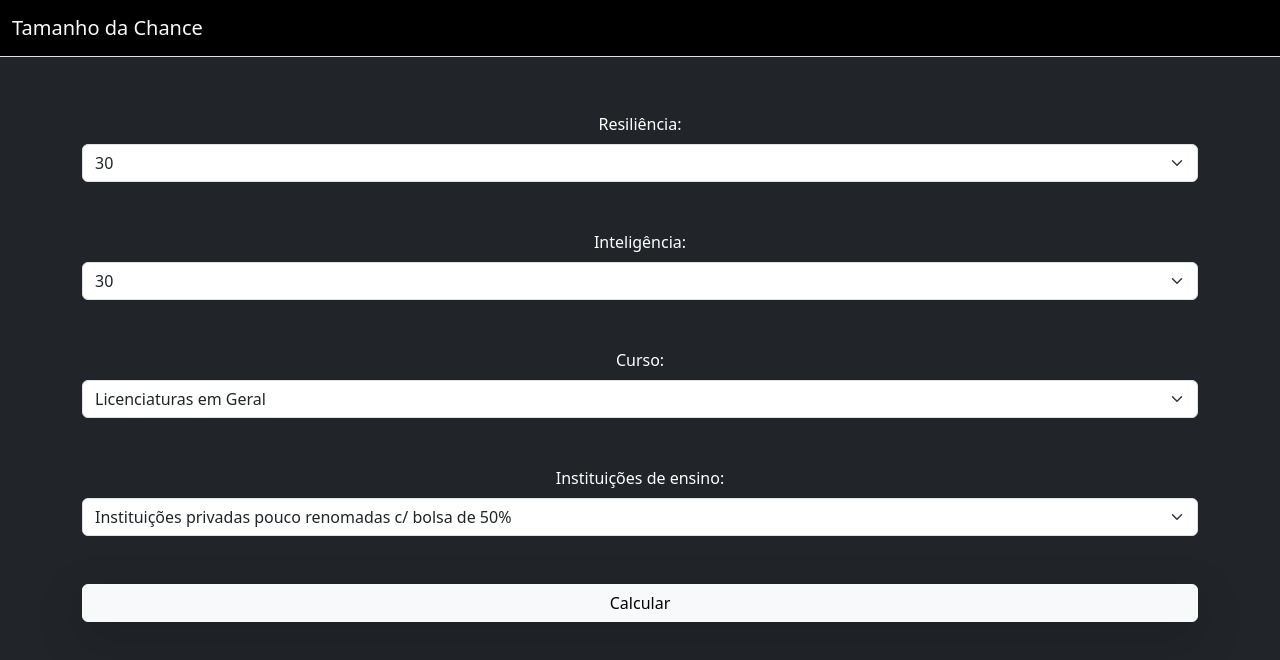
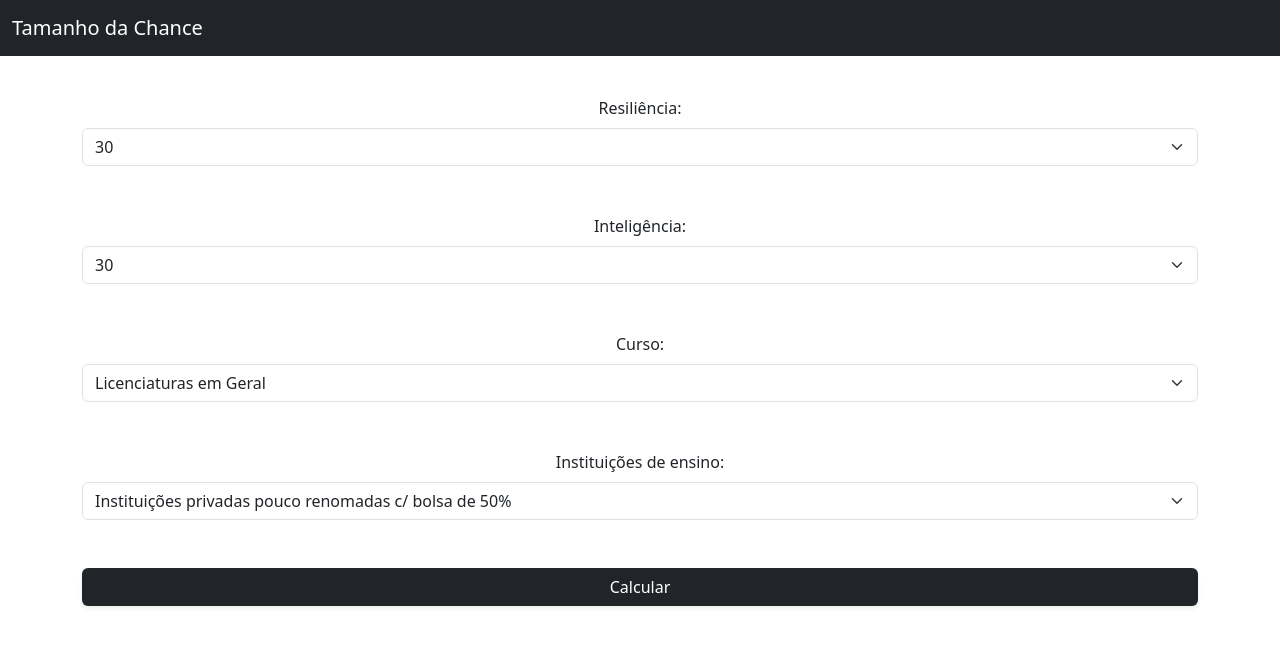
Before and after one commit to PedroFAraujo/TamanhoChanceHistoria, a plain HTML site: page index.html in a window 1280 px wide. Drawn offline with nearby package versions, Linux system fonts and the light colour scheme.

Commit message:
Site para calcular o tamanho da chance de passar na faculdade

```diff
--- a/index.html
+++ b/index.html
@@ -6,18 +6,17 @@
         <meta name="viewport" content="width=device-width, initial-scale=1.0">
         <link href="https://cdn.jsdelivr.net/npm/bootstrap@5.3.0/dist/css/bootstrap.min.css" rel="stylesheet" integrity="sha384-9ndCyUaIbzAi2FUVXJi0CjmCapSmO7SnpJef0486qhLnuZ2cdeRhO02iuK6FUUVM" crossorigin="anonymous">
         <script src="https://cdn.jsdelivr.net/npm/bootstrap@5.3.0/dist/js/bootstrap.bundle.min.js" integrity="sha384-geWF76RCwLtnZ8qwWowPQNguL3RmwHVBC9FhGdlKrxdiJJigb/j/68SIy3Te4Bkz" crossorigin="anonymous"></script>
-        <script src="script.js"></script>
         <title>Tamanho da Chance</title>
     </head>
-    <body class="p-3 mb-2 bg-dark text-white">
+    <body id="background">
         <div class="container text-center">
             <div class="row">
                 <div class="col mb-5">
-                    <nav class="navbar fixed-top bg-black border-bottom border-bottom-dark" data-bs-theme="black">
+                    <nav class="navbar fixed-top navbar-expand-lg bg-dark">
                         <div class="container-fluid">
-                            <a class="navbar-brand text-light" href="index.html">Tamanho da Chance</a>
+                          <a class="navbar-brand text-white" href="index.html">Tamanho da Chance</a>
                         </div>
-                    </nav>
+                      </nav>
                 </div>
             </div>
             <form METHOD="POST" action="">
@@ -92,7 +91,7 @@
                 <div class="row">
                     <div class="col">
                         <div class="d-grid gap-2 mt-5">
-                            <button onclick="calcular()" id="botao" class="btn btn-light shadow-lg" type="button">Calcular</button>
+                            <button onclick="calcular()" id="botao" class="btn bg-dark text-white shadow-sm" type="button">Calcular</button>
                         </div>
                     </div>
                 </div>
@@ -141,7 +140,7 @@
                 }else if(x < y){
                     //laço de repetição para ver a distância entre X e Y (tamanho da chance)
                     var tc = 0;
-                    var i = x+20;
+                    var i = x;
                     for(i; i<=y-20; i+=20){
                         console.log(i);
                         tc+=1;
```
